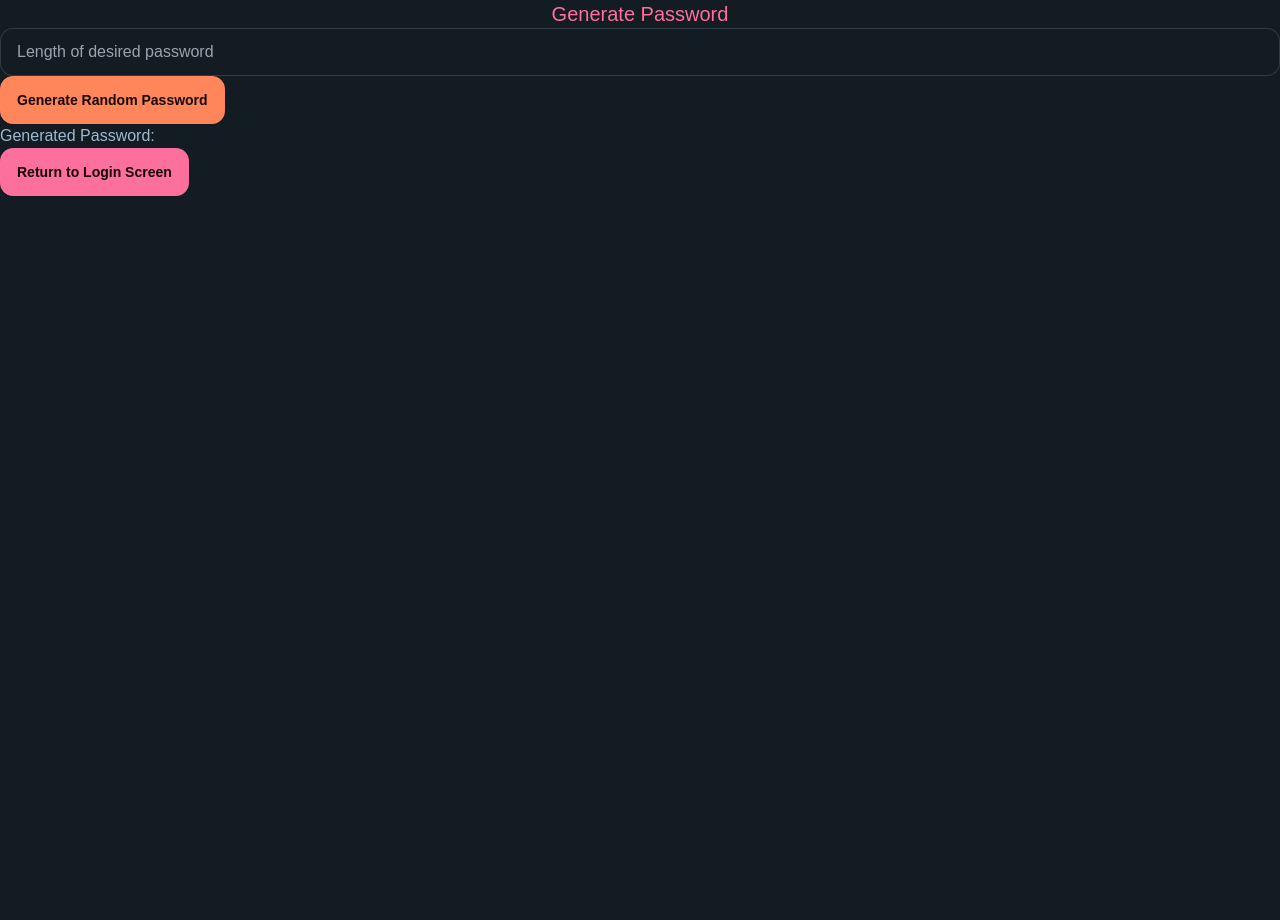
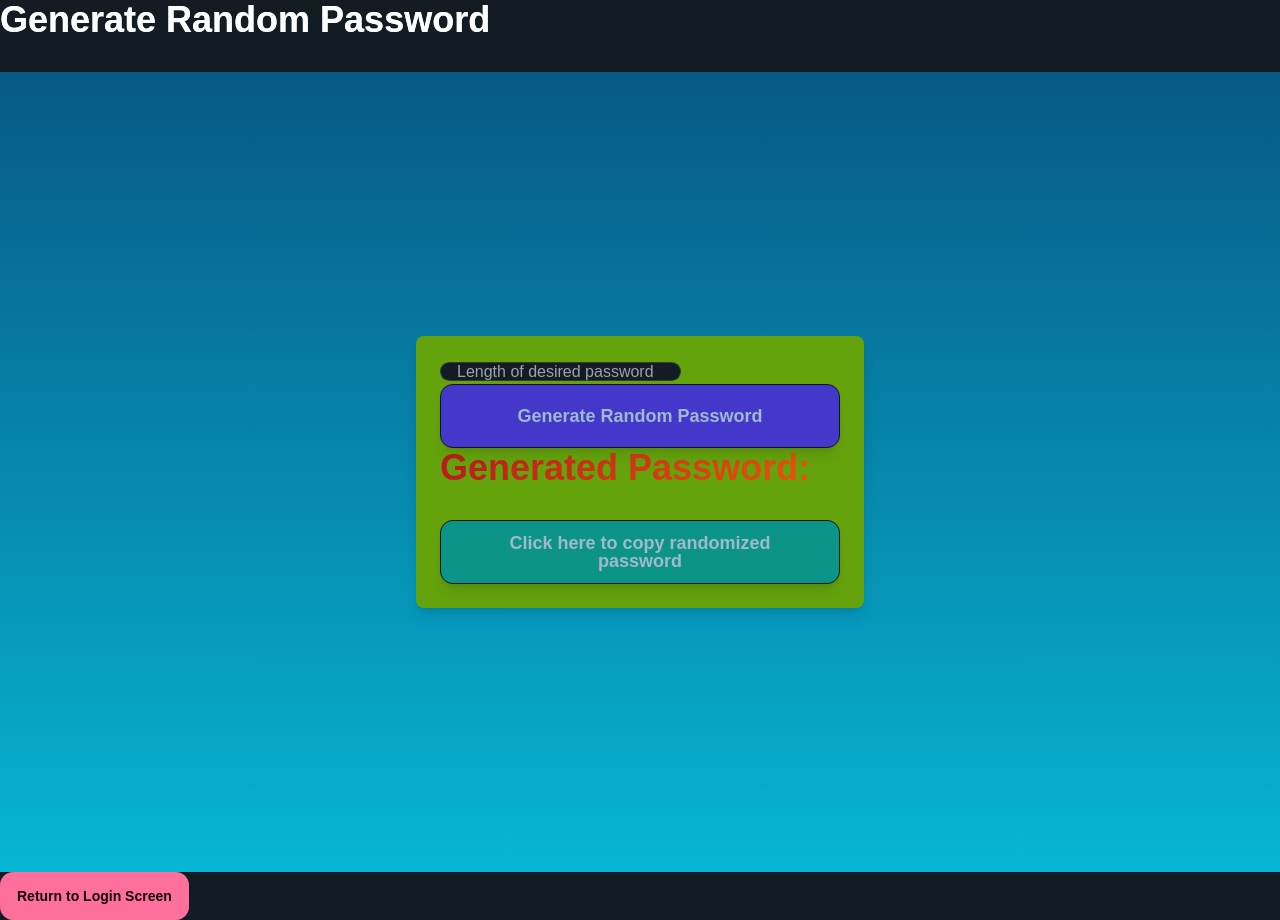
Before and after one commit to MadlyJado/alvarindus-passwordman, a Next.js app: page /generatepass in a window 1280 px wide. Before the commit the page ends 800 px from the top, so only its background shows below. Built offline with nearby package versions, Linux system fonts and the light colour scheme.

Commit message:
Added styling to GenerateRandomPass stuffs

```diff
--- a/app/Components/GenerateRandomPass/GenerateRandomPass.tsx
+++ b/app/Components/GenerateRandomPass/GenerateRandomPass.tsx
@@ -14,16 +14,25 @@ function GenerateRandomPass() {
     setPassword(password);
   }
 
+  function CopyToClipBoard() {
+    navigator.clipboard.writeText(password);
+}
+
   return (
-    <><form onSubmit={handleSubmit(generateRandomPass)}>
-          <label className="input input-bordered flex items-center gap-2">
-              <input className="grow" placeholder="Length of desired password" {...register("length")} />
-          </label>
-          <button className="btn btn-primary" type="submit">Generate Random Password</button>
-      </form>
-      <p>Generated Password: {password}</p>
-
-    </>
+    <div className="min-h-screen flex flex-col items-center justify-center bg-gradient-to-b from-sky-800 to-cyan-500 text-white p-4">
+      <div className="w-full max-w-md p-6 bg-lime-600 rounded-lg shadow-lg items-center">
+        <form onSubmit={handleSubmit(generateRandomPass)}>
+              <label className="input input-bordered w-full">
+                  <input className="grow" placeholder="Length of desired password" {...register("length")} />
+              </label>
+              <button className="btn bg-indigo-700 btn-lg shadow-lg hover:scale-105 transform transition-all duration-300 w-full" type="submit">Generate Random Password</button>
+          </form>
+          <p className="text-4xl font-extrabold mb-8 text-transparent bg-clip-text bg-gradient-to-r from-red-700 to-orange-600">
+            Generated Password: {password}
+          </p>
+          <button className="btn bg-teal-600 btn-lg shadow-lg hover:scale-105 transform transition-all duration-300 w-full" onClick={CopyToClipBoard}>Click here to copy randomized password</button>
+      </div>
+    </div>
   )
 }
 
--- a/app/generatepass/page.tsx
+++ b/app/generatepass/page.tsx
@@ -9,7 +9,9 @@ interface Props {}
 const GeneratePass: NextPage<Props> = ({}) => {
   return (
     <div >
-        <h1 className="text-secondary text-center text-xl bg-transparent">Generate Password</h1>
+        <h1 className="text-4xl font-extrabold mb-8 text-white bg-clip-text bg-gradient-to-r from-teal-200 to-lime-200">
+          Generate Random Password
+        </h1>
         <GenerateRandomPass/>
         <Link href="/login" className="btn btn-secondary">Return to Login Screen</Link>
     </div>
--- a/app/lib/passwordstrength.ts
+++ b/app/lib/passwordstrength.ts
@@ -1,5 +1,5 @@
 
-const specialChars = "[]!@#$%^&*(),.?{}/_-+=`~";
+const specialChars = "!@#$%^&*,.?_-+=`~";
 const numsChars = "0123456789";
 const lowerChars = "abcdefghijklmnopqrstuvwxyz";
 const upperChars = "ABCDEFGHIJKLMNOPQRSTUVWXYZ";
```
